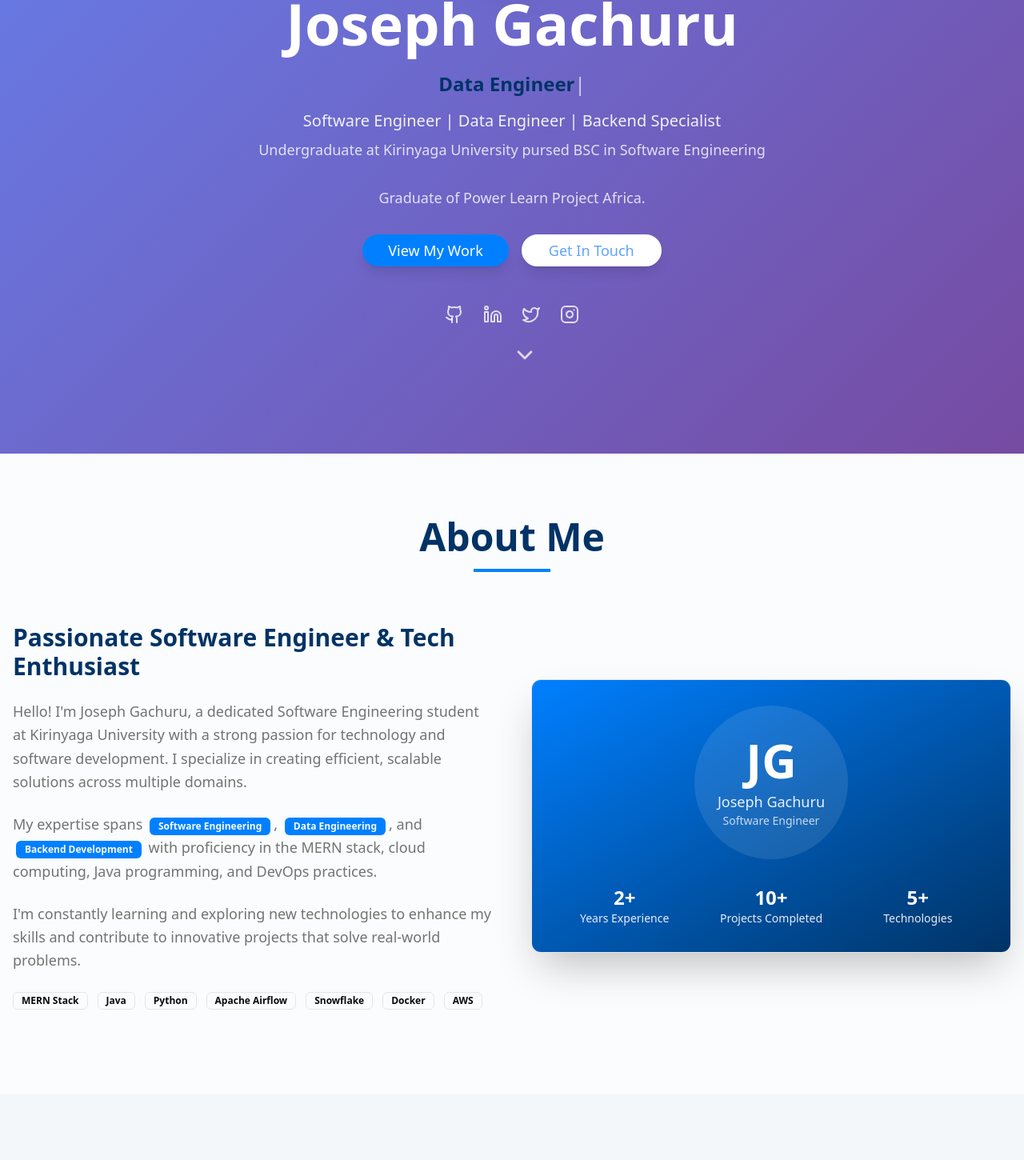
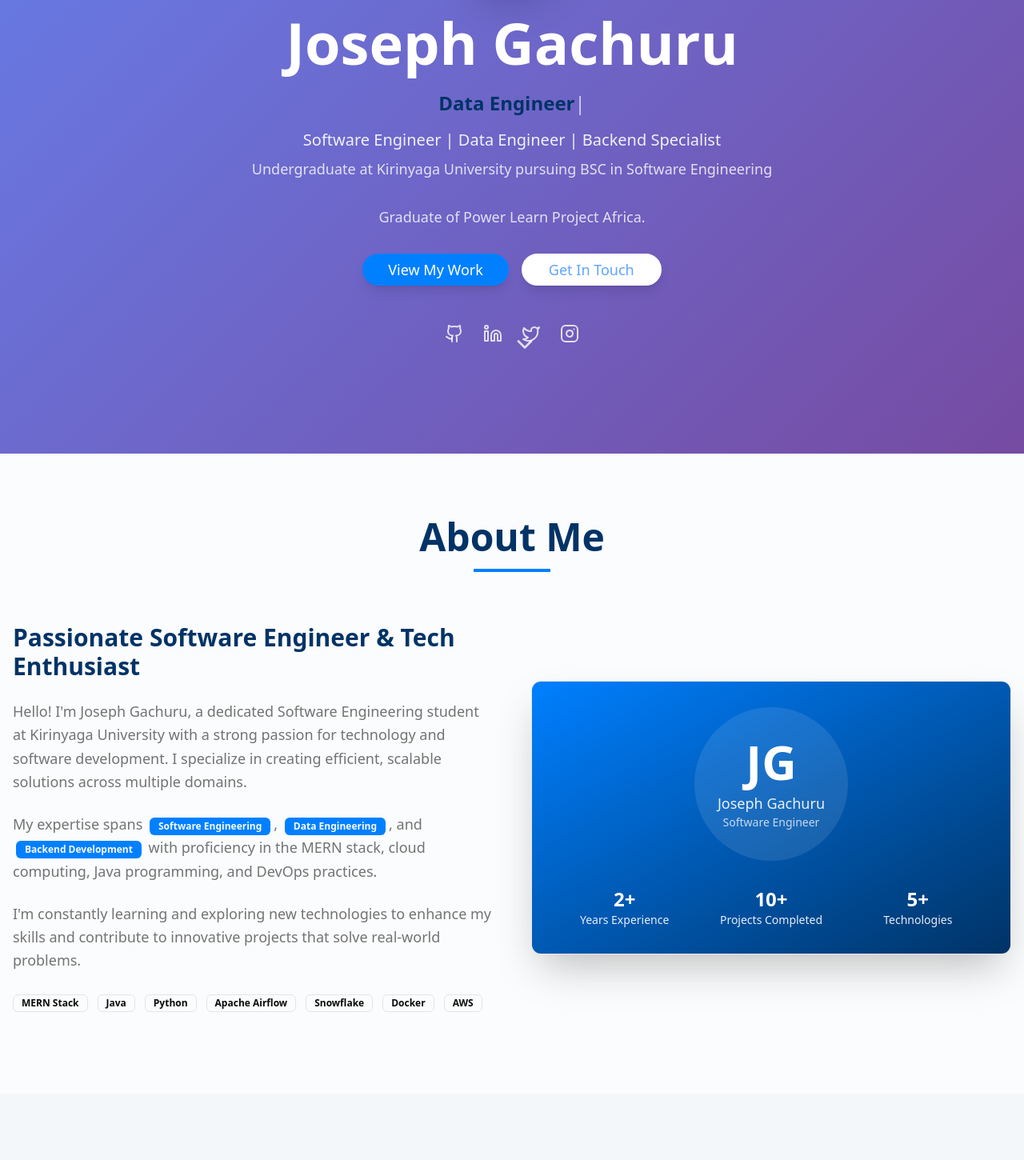
Before and after one commit to Jigishas/portfolio-site, a React (Vite) app: page / in a window 1280 px wide. Shown: the part 233-1683 px from the top of the page at 80% size. Built offline with nearby package versions, Linux system fonts and the light colour scheme.

Commit message:
few updates

```diff
--- a/package.json
+++ b/package.json
@@ -27,6 +27,7 @@
     "cors": "^2.8.5",
     "dotenv": "^17.2.3",
     "express": "^5.1.0",
+    "framer-motion": "^12.23.24",
     "lucide-react": "^0.552.0",
     "nodemailer": "^7.0.10",
     "postcss": "^8.5.6",
--- a/src/components/About.jsx
+++ b/src/components/About.jsx
@@ -1,8 +1,11 @@
 import React, { useEffect, useRef } from 'react';
+// eslint-disable-next-line no-unused-vars
+import { motion } from 'framer-motion';
 import { Card, CardContent } from './ui/card';
 import { Badge } from './ui/badge';
 
 const About = () => {
+  // eslint-disable-next-line no-unused-vars
   const sectionRef = useRef(null);
   const textRef = useRef(null);
   const imageRef = useRef(null);
@@ -25,19 +28,82 @@ const About = () => {
     return () => observer.disconnect();
   }, []);
 
+  const containerVariants = {
+    hidden: { opacity: 0 },
+    visible: {
+      opacity: 1,
+      transition: {
+        duration: 0.6,
+        staggerChildren: 0.2,
+      },
+    },
+  };
+
+  const textVariants = {
+    hidden: { opacity: 0, x: -50 },
+    visible: {
+      opacity: 1,
+      x: 0,
+      transition: { duration: 0.8 },
+    },
+  };
+
+  const imageVariants = {
+    hidden: { opacity: 0, x: 50 },
+    visible: {
+      opacity: 1,
+      x: 0,
+      transition: { duration: 0.8 },
+    },
+  };
+
+  const badgeVariants = {
+    hidden: { opacity: 0, scale: 0.8 },
+    visible: {
+      opacity: 1,
+      scale: 1,
+      transition: {
+        duration: 0.5,
+        staggerChildren: 0.1,
+      },
+    },
+  };
+
+  const statVariants = {
+    hidden: { opacity: 0, scale: 0 },
+    visible: {
+      opacity: 1,
+      scale: 1,
+      transition: { duration: 0.6, delay: 0.3 },
+    },
+  };
+
   return (
-    <section id="about" className="py-20 w-full min-h-screen bg-about">
+    <motion.section
+      id="about"
+      className="py-20 w-full min-h-screen bg-about"
+      initial="hidden"
+      whileInView="visible"
+      viewport={{ once: true, amount: 0.3 }}
+      variants={containerVariants}
+    >
       <div className="w-full max-w-none px-4">
-        <div className="text-center mb-16">
+        <motion.div
+          className="text-center mb-16"
+          variants={textVariants}
+        >
           <h2 className="text-4xl md:text-5xl font-bold text-primary mb-4">
             About Me
           </h2>
           <div className="w-24 h-1 bg-secondary mx-auto"></div>
-        </div>
+        </motion.div>
 
         <div className="grid lg:grid-cols-2 gap-12 items-center">
           {/* Text Content */}
-          <div ref={textRef} className="space-y-6 opacity-0 transform translate-x-[-50px] transition-all duration-1000">
+          <motion.div
+            className="space-y-6"
+            variants={textVariants}
+          >
             <h3 className="text-2xl md:text-3xl font-semibold text-primary mb-4">
               Passionate Software Engineer & Tech Enthusiast
             </h3>
@@ -46,28 +112,54 @@ const About = () => {
             </p>
             <p className="text-lg text-muted-foreground leading-relaxed">
               My expertise spans{' '}
-              <Badge variant="secondary" className="mx-1">Software Engineering</Badge>,{' '}
-              <Badge variant="secondary" className="mx-1">Data Engineering</Badge>, and{' '}
-              <Badge variant="secondary" className="mx-1">Backend Development</Badge>{' '}
+              <motion.span variants={badgeVariants}>
+                <Badge variant="secondary" className="mx-1">Software Engineering</Badge>
+              </motion.span>,{' '}
+              <motion.span variants={badgeVariants}>
+                <Badge variant="secondary" className="mx-1">Data Engineering</Badge>
+              </motion.span>, and{' '}
+              <motion.span variants={badgeVariants}>
+                <Badge variant="secondary" className="mx-1">Backend Development</Badge>
+              </motion.span>{' '}
               with proficiency in the MERN stack, cloud computing, Java programming, and DevOps practices.
             </p>
             <p className="text-lg text-muted-foreground leading-relaxed">
               I'm constantly learning and exploring new technologies to enhance my skills and contribute to innovative projects that solve real-world problems.
             </p>
 
-            <div className="flex flex-wrap gap-3 mt-6">
-              <Badge variant="outline">MERN Stack</Badge>
-              <Badge variant="outline">Java</Badge>
-              <Badge variant="outline">Python</Badge>
-              <Badge variant="outline">Apache Airflow</Badge>
-              <Badge variant="outline">Snowflake</Badge>
-              <Badge variant="outline">Docker</Badge>
-              <Badge variant="outline">AWS</Badge>
-            </div>
-          </div>
+            <motion.div
+              className="flex flex-wrap gap-3 mt-6"
+              variants={badgeVariants}
+            >
+              {[
+                'MERN Stack',
+                'Java',
+                'Python',
+                'Apache Airflow',
+                'Snowflake',
+                'Docker',
+                'AWS',
+              ].map((tech) => (
+                <motion.div
+                  key={tech}
+                  variants={badgeVariants}
+                  whileHover={{ scale: 1.05 }}
+                  whileTap={{ scale: 0.95 }}
+                >
+                  <Badge variant="outline">{tech}</Badge>
+                </motion.div>
+              ))}
+            </motion.div>
+          </motion.div>
 
           {/* Image/Visual Content */}
-          <div ref={imageRef} className="opacity-0 transform translate-x-[50px] transition-all duration-1000">
+          <motion.div
+            variants={imageVariants}
+          >
+            <motion.div
+              whileHover={{ scale: 1.02 }}
+              transition={{ duration: 0.3 }}
+            >
               <Card className="overflow-hidden shadow-2xl hover:shadow-2xl transition-shadow">
                 <CardContent className="p-0">
                   <div className="bg-gradient-to-br from-secondary to-primary p-8 text-center text-white">
@@ -81,26 +173,57 @@ const About = () => {
 
                     {/* Stats */}
                     <div className="grid grid-cols-3 gap-4 mt-8">
-                    <div className="text-center">
-                      <div className="text-2xl font-bold">2+</div>
+                      <motion.div
+                        className="text-center"
+                        variants={statVariants}
+                      >
+                        <motion.div
+                          className="text-2xl font-bold"
+                          initial={{ scale: 0 }}
+                          whileInView={{ scale: 1 }}
+                          transition={{ duration: 0.6, delay: 0.2 }}
+                        >
+                          2+
+                        </motion.div>
                         <div className="text-sm opacity-90">Years Experience</div>
-                    </div>
-                    <div className="text-center">
-                      <div className="text-2xl font-bold">10+</div>
+                      </motion.div>
+                      <motion.div
+                        className="text-center"
+                        variants={statVariants}
+                      >
+                        <motion.div
+                          className="text-2xl font-bold"
+                          initial={{ scale: 0 }}
+                          whileInView={{ scale: 1 }}
+                          transition={{ duration: 0.6, delay: 0.4 }}
+                        >
+                          10+
+                        </motion.div>
                         <div className="text-sm opacity-90">Projects Completed</div>
-                    </div>
-                    <div className="text-center">
-                      <div className="text-2xl font-bold">5+</div>
+                      </motion.div>
+                      <motion.div
+                        className="text-center"
+                        variants={statVariants}
+                      >
+                        <motion.div
+                          className="text-2xl font-bold"
+                          initial={{ scale: 0 }}
+                          whileInView={{ scale: 1 }}
+                          transition={{ duration: 0.6, delay: 0.6 }}
+                        >
+                          5+
+                        </motion.div>
                         <div className="text-sm opacity-90">Technologies</div>
-                    </div>
+                      </motion.div>
                     </div>
                   </div>
                 </CardContent>
               </Card>
+            </motion.div>
+          </motion.div>
         </div>
       </div>
-      </div>
-    </section>
+    </motion.section>
   );
 };
 
--- a/src/components/Hero.jsx
+++ b/src/components/Hero.jsx
@@ -1,4 +1,6 @@
 import React, { useState, useEffect } from 'react';
+// eslint-disable-next-line no-unused-vars
+import { motion } from 'framer-motion';
 import { Button } from './ui/button';
 import photo from '../../public/jose.jpg';
 import { ChevronDown, Github, Linkedin, Twitter, Instagram } from 'lucide-react';
@@ -48,8 +50,52 @@ const Hero = () => {
     }
   };
 
+  const containerVariants = {
+    hidden: { opacity: 0 },
+    visible: {
+      opacity: 1,
+      transition: {
+        duration: 0.6,
+        staggerChildren: 0.2,
+      },
+    },
+  };
+
+  const itemVariants = {
+    hidden: { opacity: 0, y: 30 },
+    visible: {
+      opacity: 1,
+      y: 0,
+      transition: { duration: 0.6 },
+    },
+  };
+
+  const socialVariants = {
+    hidden: { opacity: 0, scale: 0 },
+    visible: {
+      opacity: 1,
+      scale: 1,
+      transition: {
+        duration: 0.5,
+        staggerChildren: 0.1,
+        delayChildren: 0.8,
+      },
+    },
+  };
+
+  const socialItemVariants = {
+    hidden: { opacity: 0, scale: 0 },
+    visible: { opacity: 1, scale: 1 },
+  };
+
   return (
-    <section id="home" className="relative h-screen w-full flex items-center justify-center bg-hero-gradient dark:bg-hero-gradient-dark text-white overflow-hidden">
+    <motion.section
+      id="home"
+      className="relative h-screen w-full flex items-center justify-center bg-hero-gradient dark:bg-hero-gradient-dark text-white overflow-hidden"
+      initial="hidden"
+      animate="visible"
+      variants={containerVariants}
+    >
       {/* Background Pattern */}
       <div className="absolute inset-0 opacity-10">
         <div className="absolute inset-0" style={{
@@ -60,78 +106,140 @@ const Hero = () => {
       <div className="w-full max-w-none px-4 text-center relative z-10">
         <div className="max-w-4xl mx-auto">
           {/* Profile Image */}
-          <div className="mb-8">
-            <div className="w-32 h-32 mx-auto rounded-full bg-gradient-to-br from-secondary to-accent flex items-center justify-center text-6xl font-bold text-white shadow-2xl">
-              <img src={photo} alt="Profile" className="w-32 h-32 rounded-full object-cover" />
-            </div>
-          </div>
+          <motion.div
+            className="mb-8"
+            variants={itemVariants}
+          >
+            <motion.div
+              className="w-32 h-32 mx-auto rounded-full bg-gradient-to-br from-secondary to-accent flex items-center justify-center text-6xl font-bold text-white shadow-2xl"
+              whileHover={{ scale: 1.05 }}
+              transition={{ duration: 0.3 }}
+            >
+              <motion.img
+                src={photo}
+                alt="Profile"
+                className="w-32 h-32 rounded-full object-cover"
+                initial={{ scale: 0 }}
+                animate={{ scale: 1 }}
+                transition={{ duration: 0.5, delay: 0.2 }}
+              />
+            </motion.div>
+          </motion.div>
 
-          <h1 className="text-5xl md:text-7xl font-bold mb-6 animate-fade-in">
+          <motion.h1
+            className="text-5xl md:text-7xl font-bold mb-6"
+            variants={itemVariants}
+          >
             Joseph Gachuru
-          </h1>
+          </motion.h1>
 
-          <div className="text-xl md:text-2xl mb-4 h-8 flex items-center justify-center">
+          <motion.div
+            className="text-xl md:text-2xl mb-4 h-8 flex items-center justify-center"
+            variants={itemVariants}
+          >
             <span className="text-primary font-semibold">{currentText}</span>
-            <span className="animate-pulse">|</span>
-          </div>
+            <motion.span
+              animate={{ opacity: [1, 0] }}
+              transition={{ duration: 0.8, repeat: Infinity, repeatType: "reverse" }}
+            >
+              |
+            </motion.span>
+          </motion.div>
 
-          <p className="text-lg md:text-xl text-white/90 mb-2 max-w-2xl mx-auto">
+          <motion.p
+            className="text-lg md:text-xl text-white/90 mb-2 max-w-2xl mx-auto"
+            variants={itemVariants}
+          >
             Software Engineer | Data Engineer | Backend Specialist
-          </p>
-          <p className="text-base md:text-lg text-white/80 mb-8 max-w-2xl mx-auto">
-            Undergraduate at Kirinyaga University pursed BSC in Software Engineering
-          </p>
-          <p className="text-base md:text-lg text-white/80 mb-8 max-w-2xl mx-auto ">
+          </motion.p>
+          <motion.p
+            className="text-base md:text-lg text-white/80 mb-8 max-w-2xl mx-auto"
+            variants={itemVariants}
+          >
+            Undergraduate at Kirinyaga University pursuing BSC in Software Engineering
+          </motion.p>
+          <motion.p
+            className="text-base md:text-lg text-white/80 mb-8 max-w-2xl mx-auto"
+            variants={itemVariants}
+          >
             Graduate of Power Learn Project Africa.
-          </p>
+          </motion.p>
 
-          <div className="flex flex-col sm:flex-row gap-4 justify-center items-center mb-12">
+          <motion.div
+            className="flex flex-col sm:flex-row gap-4 justify-center items-center mb-12"
+            variants={itemVariants}
+          >
+            <motion.div
+              whileHover={{ scale: 1.05 }}
+              whileTap={{ scale: 0.95 }}
+            >
               <Button
                 onClick={() => scrollToSection('#projects')}
                 size="lg"
-              className="bg-secondary hover:bg-secondary/90 text-white px-8 py-3 text-lg rounded-full shadow-lg hover:shadow-xl transition-all duration-300 transform hover:scale-105"
+                className="bg-secondary hover:bg-secondary/90 text-white px-8 py-3 text-lg rounded-full shadow-lg hover:shadow-xl transition-all duration-300"
               >
                 View My Work
               </Button>
+            </motion.div>
+            <motion.div
+              whileHover={{ scale: 1.05 }}
+              whileTap={{ scale: 0.95 }}
+            >
               <Button
                 onClick={() => scrollToSection('#contact')}
                 variant="outline"
                 size="lg"
-              className="border-2 border-white text-blue-400 hover:bg-white hover:text-primary px-8 py-3 text-lg rounded-full shadow-lg hover:shadow-xl transition-all duration-300 transform hover:scale-105"
+                className="border-2 border-white text-blue-400 hover:bg-white hover:text-primary px-8 py-3 text-lg rounded-full shadow-lg hover:shadow-xl transition-all duration-300"
               >
                 Get In Touch
               </Button>
+            </motion.div>
+          </motion.div>
+
+          {/* Social Links */}
+          <motion.div
+            className="flex justify-center space-x-6 mb-12"
+            variants={socialVariants}
+          >
+            {[
+              { href: "https://github.com/Jigishas", icon: <Github className="h-6 w-6" />, label: "GitHub" },
+              { href: "https://www.linkedin.com/in/joseph-gachuru-375219350", icon: <Linkedin className="h-6 w-6" />, label: "LinkedIn" },
+              { href: "https://x.com/JigishaF5831/", icon: <Twitter className="h-6 w-6" />, label: "Twitter" },
+              { href: "https://www.instagram.com/ni.jigisha/", icon: <Instagram className="h-6 w-6" />, label: "Instagram" },
+            ].map((social) => (
+              <motion.a
+                key={social.label}
+                href={social.href}
+                target="_blank"
+                rel="noopener noreferrer"
+                className="text-white/80 hover:text-secondary transition-colors duration-300"
+                variants={socialItemVariants}
+                whileHover={{ scale: 1.2, y: -5 }}
+                whileTap={{ scale: 0.9 }}
+              >
+                {social.icon}
+              </motion.a>
+            ))}
+          </motion.div>
         </div>
 
-          {/* Social Links */}
-          <div className="flex justify-center space-x-6 mb-12">
-            <a href="https://github.com/Jigishas" target="_blank" rel="noopener noreferrer"
-               className="text-white/80 hover:text-secondary transition-colors duration-300 transform hover:scale-110">
-              <Github className="h-6 w-6" />
-            </a>
-            <a href="https://www.linkedin.com/in/joseph-gachuru-375219350" className="text-white/80 hover:text-secondary transition-colors duration-300 transform hover:scale-110">
-              <Linkedin className="h-6 w-6" />
-            </a>
-            <a href="https://x.com/JigishaF5831/" className="text-white/80 hover:text-secondary transition-colors duration-300 transform hover:scale-110">
-              <Twitter className="h-6 w-6" />
-            </a>
-            <a href="https://www.instagram.com/ni.jigisha/" className="text-white/80 hover:text-secondary transition-colors duration-300 transform hover:scale-110">
-              <Instagram className="h-6 w-6" />
-            </a>
-            <br />
+        {/* Scroll Indicator */}
+        <motion.div
+          className="absolute bottom-8 left-1/2 transform -translate-x-1/2"
+          animate={{ y: [0, 10, 0] }}
+          transition={{ duration: 2, repeat: Infinity }}
+        >
+          <motion.button
+            onClick={() => scrollToSection('#about')}
+            className="text-white/80 hover:text-white transition-colors duration-300"
+            whileHover={{ scale: 1.1 }}
+            whileTap={{ scale: 0.9 }}
+          >
+            <ChevronDown className="h-8 w-8" />
+          </motion.button>
+        </motion.div>
       </div>
-        </div>
-        <br />
-        <br />
-
-        {/* Scroll Indicator */}
-        <div className="absolute bottom-8 left-1/2 transform -translate-x-1/2 animate-bounce">
-          <button onClick={() => scrollToSection('#about')} className="text-white/80 hover:text-white transition-colors duration-300">
-            <ChevronDown className="h-8 w-8" />
-          </button>
-        </div>
-      </div>
-    </section>
+    </motion.section>
   );
 };
 
```
Also changed, not shown: src/index.css (+99 -0 lines), 2 other files (tests, documents, lock files or other folders). Lines whose indentation alone changed are shown as unchanged.
